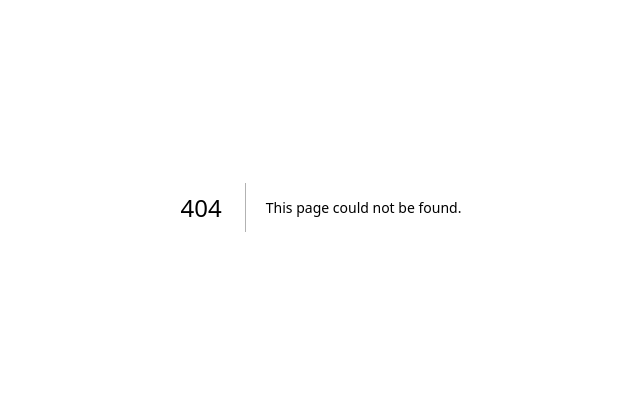
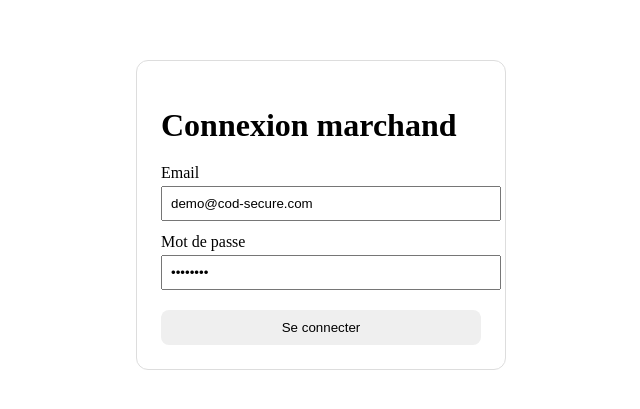
Before and after one commit to indepadib/cod-secure, a Next.js app: page /login in a window 1280 px wide. Before the commit this address had no page. Shown: the part 193-602 px from the top of the page, without its empty margins (319-959 px from the left). Built offline with nearby package versions, Linux system fonts and the light colour scheme.

Commit message:
Create LoginPage component for user authentication

```diff
--- /dev/null
+++ b/src/app/login/page.tsx
@@ -0,0 +1,94 @@
+'use client';
+
+import { useState } from 'react';
+
+export default function LoginPage() {
+  const [email, setEmail] = useState('demo@cod-secure.com');
+  const [password, setPassword] = useState('demo1234');
+  const [loading, setLoading] = useState(false);
+  const [result, setResult] = useState<string | null>(null);
+
+  async function handleSubmit(e: React.FormEvent) {
+    e.preventDefault();
+    setLoading(true);
+    setResult(null);
+
+    try {
+      const res = await fetch('/api/auth/login', {
+        method: 'POST',
+        headers: {
+          'Content-Type': 'application/json',
+        },
+        body: JSON.stringify({ email, password }),
+      });
+
+      const data = await res.json();
+
+      if (!res.ok || !data.ok) {
+        setResult(`Erreur: ${data.error || 'Login failed'}`);
+      } else {
+        setResult(`Connecté en tant que ${data.merchant.businessName}`);
+        // plus tard: redirect vers /dashboard
+      }
+    } catch (err: any) {
+      setResult('Erreur réseau');
+    } finally {
+      setLoading(false);
+    }
+  }
+
+  return (
+    <main style={{ minHeight: '100vh', display: 'flex', alignItems: 'center', justifyContent: 'center' }}>
+      <form
+        onSubmit={handleSubmit}
+        style={{
+          width: 320,
+          padding: 24,
+          borderRadius: 12,
+          border: '1px solid #ddd',
+          display: 'flex',
+          flexDirection: 'column',
+          gap: 12,
+        }}
+      >
+        <h1 style={{ marginBottom: 8 }}>Connexion marchand</h1>
+        <label>
+          Email
+          <input
+            type="email"
+            value={email}
+            onChange={(e) => setEmail(e.target.value)}
+            style={{ width: '100%', padding: 8, marginTop: 4 }}
+          />
+        </label>
+        <label>
+          Mot de passe
+          <input
+            type="password"
+            value={password}
+            onChange={(e) => setPassword(e.target.value)}
+            style={{ width: '100%', padding: 8, marginTop: 4 }}
+          />
+        </label>
+        <button
+          type="submit"
+          disabled={loading}
+          style={{
+            marginTop: 8,
+            padding: 10,
+            borderRadius: 8,
+            border: 'none',
+            cursor: 'pointer',
+          }}
+        >
+          {loading ? 'Connexion…' : 'Se connecter'}
+        </button>
+        {result && (
+          <p style={{ marginTop: 8, fontSize: 14 }}>
+            {result}
+          </p>
+        )}
+      </form>
+    </main>
+  );
+}
```
